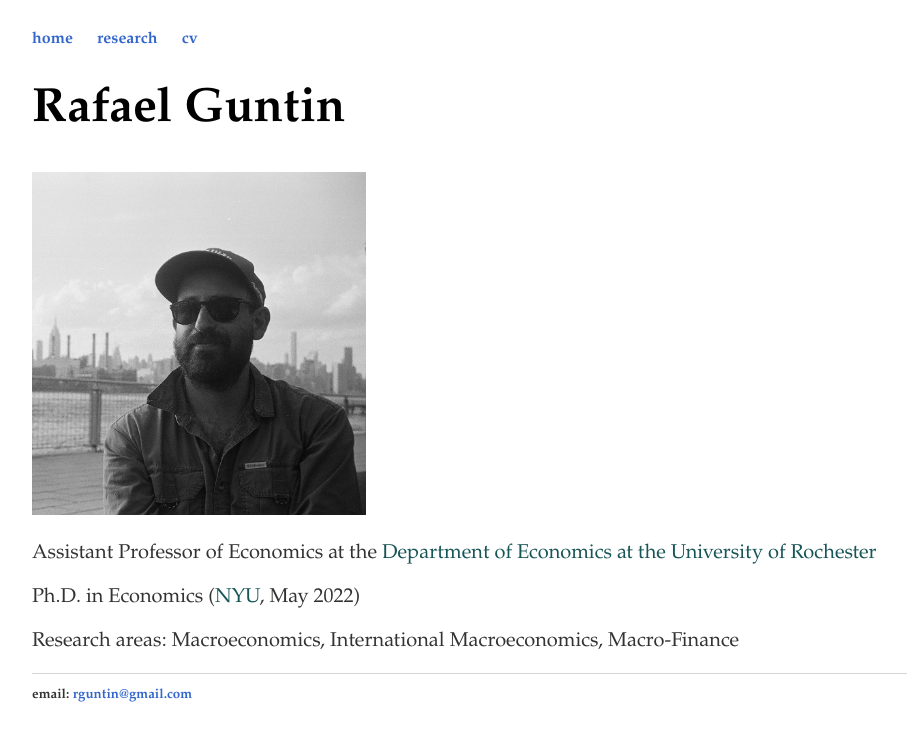
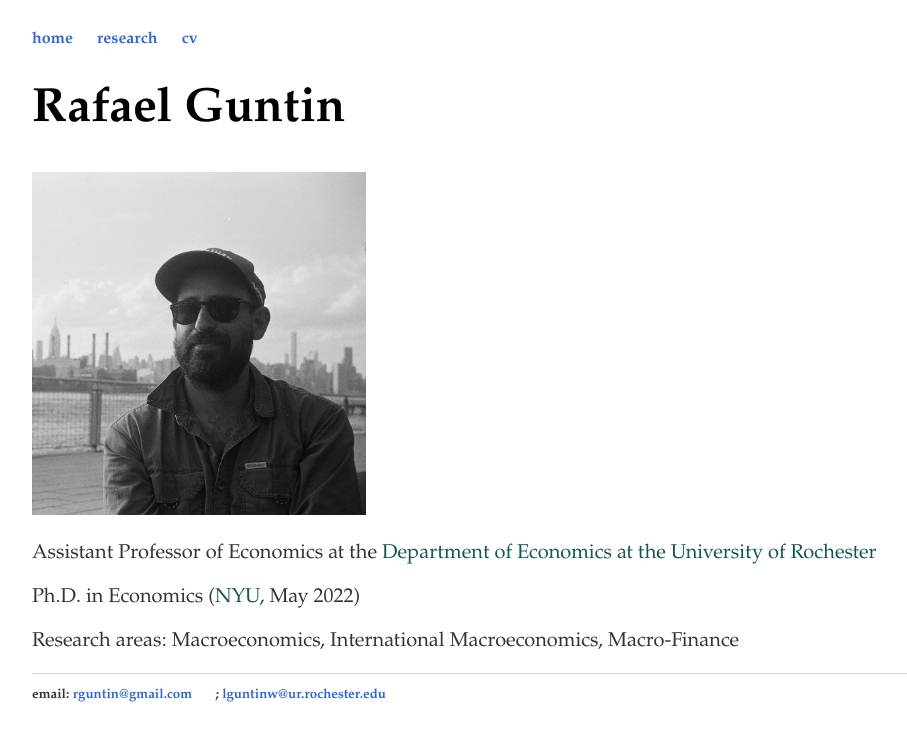
Before and after one commit to rafaguntin/rafaguntin.github.io, a Jekyll site: the page built from index.html, in a window 1280 px wide. Shown: the top 741 px of the page, without its empty margins (96-1003 px from the left). Built offline with Jekyll 4.4.1, drawn with Linux system fonts in a browser that asks for light colours.

Commit message:
Update default.html

```diff
--- a/_layouts/default.html
+++ b/_layouts/default.html
@@ -38,6 +38,7 @@
   <footer>
    <ul>
    <li>email: <a href="mailto:rguntin@gmail.com">rguntin@gmail.com</a></li>
+   <li>; <a href="mailto:lguntinw@ur.rochester.edu">lguntinw@ur.rochester.edu</a></li>
    <!--<li><a href="mailto:rg3128@nyu.edu">email</a></li> -->
    <!--<li><a href="https://www.linkedin.com/in/rafael-guntin-61b55911" target="_blank">linkedin</a></li>-->
    <!--<li><a href="https://twitter.com/rafaguntin" target="_blank">twitter</a></li>-->
```
